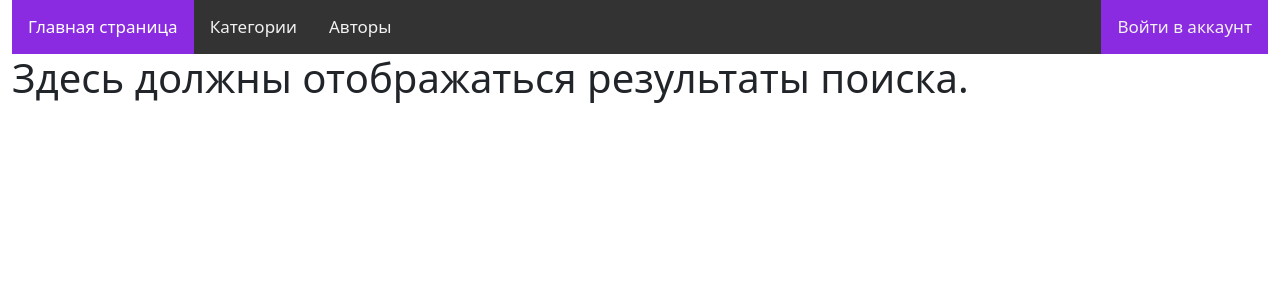
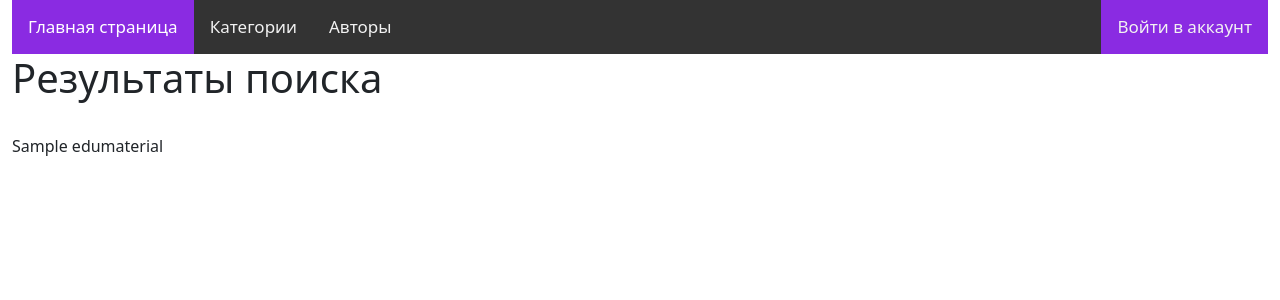
Before and after one commit to aneroid11/EduCatalog, a Django app: template catalog/templates/catalog/search.html in a window 1280 px wide. Shown: the top 300 px of the page. Run offline with Django 4.2, Linux system fonts and the light colour scheme; the template is opened without the code that fills it: values that come from a table or form of the project are taken from there, others are empty; tables that the repository leaves empty hold one stand-in row (values such as "Sample post").

Commit message:
it found something

```diff
--- a/catalog/templates/catalog/search.html
+++ b/catalog/templates/catalog/search.html
@@ -1,5 +1,14 @@
 {% extends "catalog/base_generic.html" %}
 
 {% block content %}
-    <h1>Здесь должны отображаться результаты поиска.</h1>
+    <h1>Результаты поиска</h1>
+    <br>
+
+    {% if edumaterial_list.count > 0 %}
+        {% for material in edumaterial_list %}
+            <p>{{ material }}</p>
+        {% endfor %}
+    {% else %}
+        <p>По вашему запросу ничего не найдено.</p>
+    {% endif %}
 {% endblock %}
```
Also changed, not shown: catalog/views.py (+7 -0 lines).
